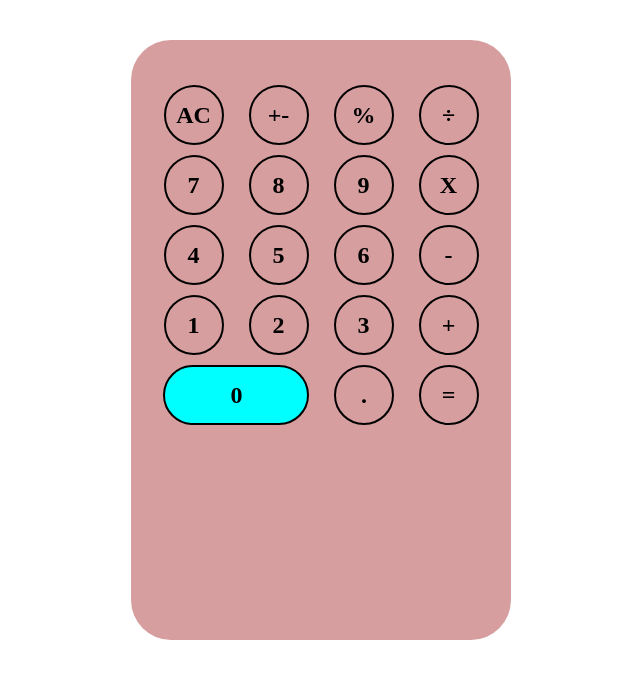
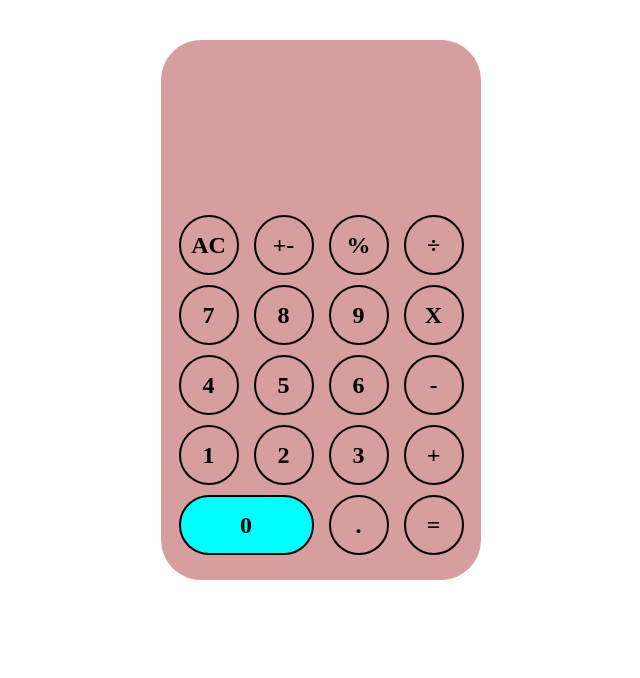
Before and after one commit to fatihsenyigit/ios_calculator, a plain HTML site: page index.html in a window 1280 px wide. Shown: the whole page, without its empty margins (319-959 px from the left). Drawn offline with Linux system fonts and the light colour scheme.

Commit message:
buttons position

```diff
--- a/style.css
+++ b/style.css
@@ -6,20 +6,19 @@
 
 .container {
   background-color: rgba(165, 42, 42, 0.455);
-  width: 380px;
-  height: 600px;
+  width: 320px;
+  height: 540px;
   margin: 40px auto;
   border-radius: 40px;
-  padding: 40px 20px 20px 20px;
-  position: relative;
+  padding: 10px;
+  display: flex;
+  justify-content: end;
+  flex-direction: column;
 }
 
 .buttons {
-  /* border: 2px solid red; */
   width: 100%;
-  margin: auto;
-  bottom: 10px;
-  height: 400px;
+  height: 360px;
 }
 
 .buttonsA {
@@ -129,6 +128,6 @@
 
 .buttonsE div:first-child {
   background-color: aqua;
-  width: 43%;
+  width: 45%;
   border-radius: 2rem;
 }
```
